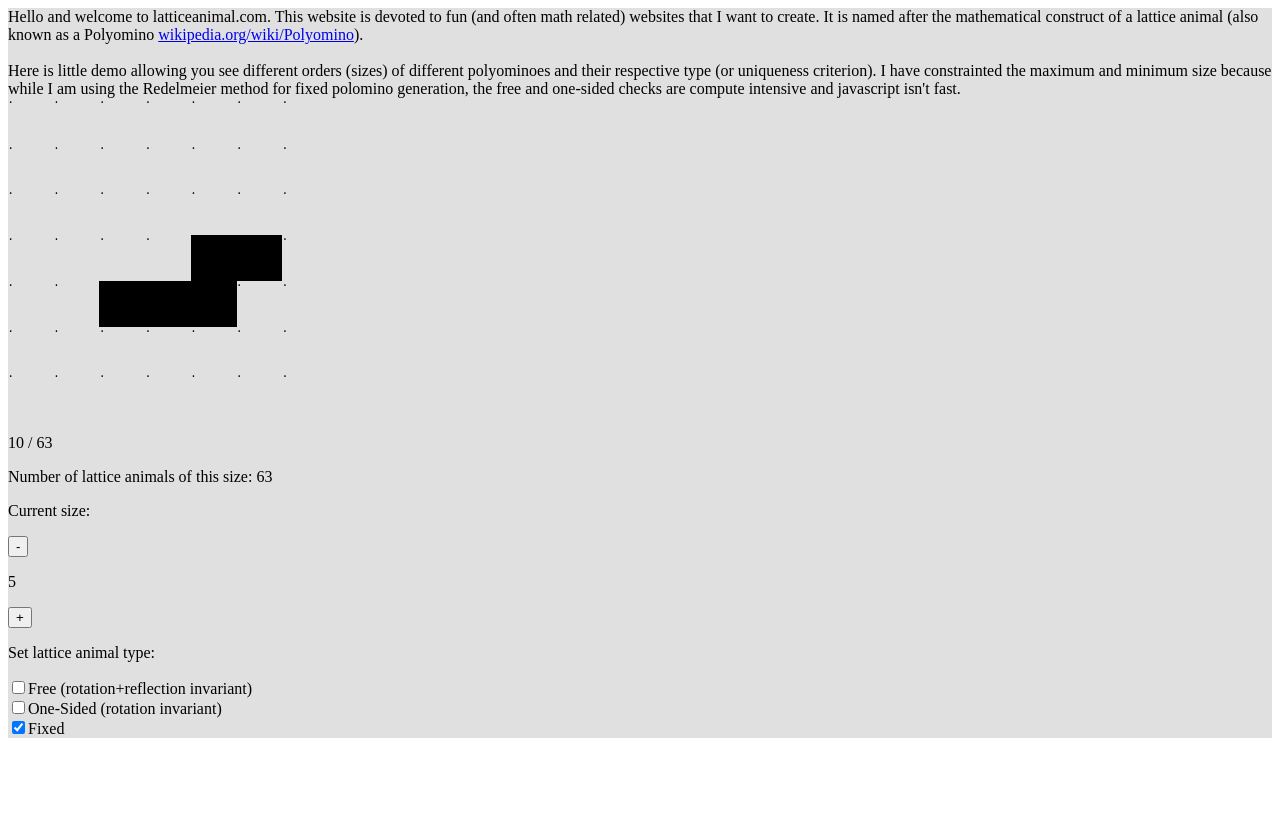
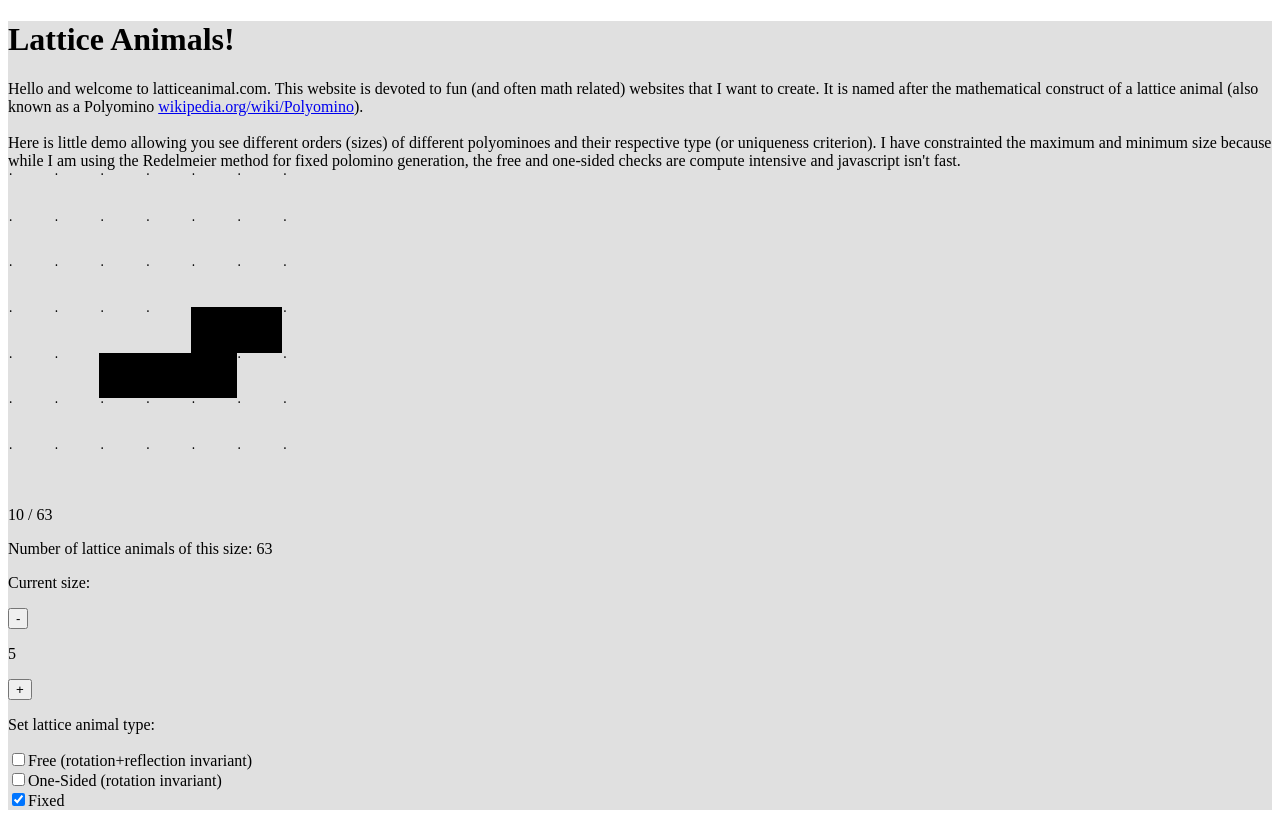
Before and after one commit to zaporter/latticeanimalcom, a React (Create React App) app: page / in a window 1280 px wide. Built offline with nearby package versions, Linux system fonts and the light colour scheme.

Commit message:
Title test

```diff
--- a/src/App.js
+++ b/src/App.js
@@ -3,6 +3,7 @@ import LatticeAnimalDemo from './components/LatticeAnimalDemo.js';
 function App() {
   return (
       <div className="App" style={{'backgroundColor':'#e0e0e0'}}>
+          <h1>Lattice Animals!</h1>
         Hello and welcome to latticeanimal.com. This website is devoted to fun (and often math related) websites that I want to create. It is named after the mathematical construct of a lattice animal (also known as a Polyomino <a href="https://en.wikipedia.org/wiki/Polyomino">wikipedia.org/wiki/Polyomino</a>).
         <br/>
         <br/>
```
Also changed, not shown: 7 other files (tests, documents, lock files or other folders).
